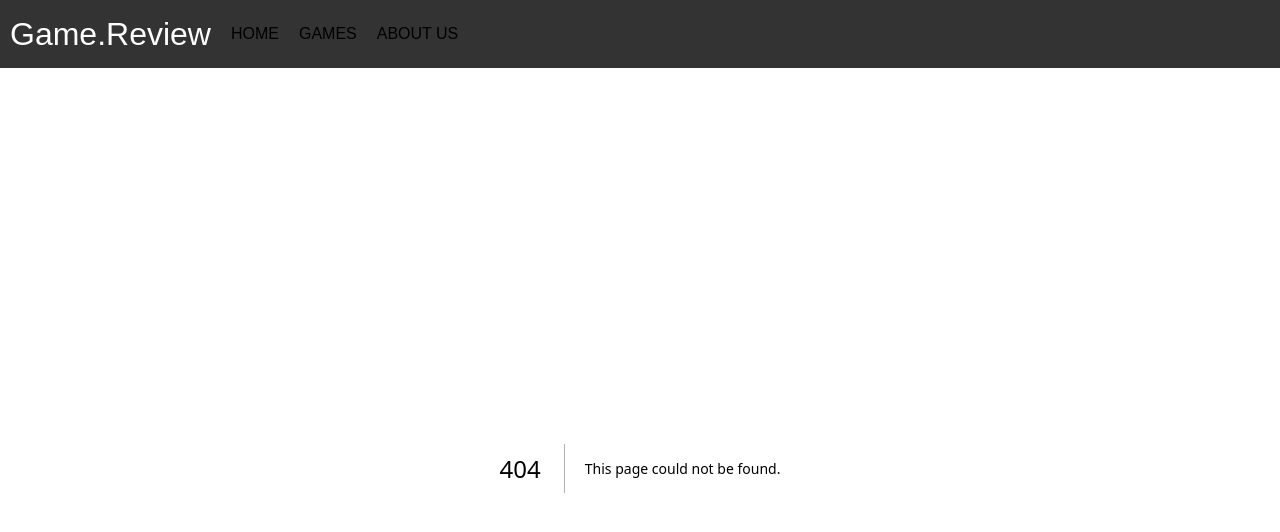
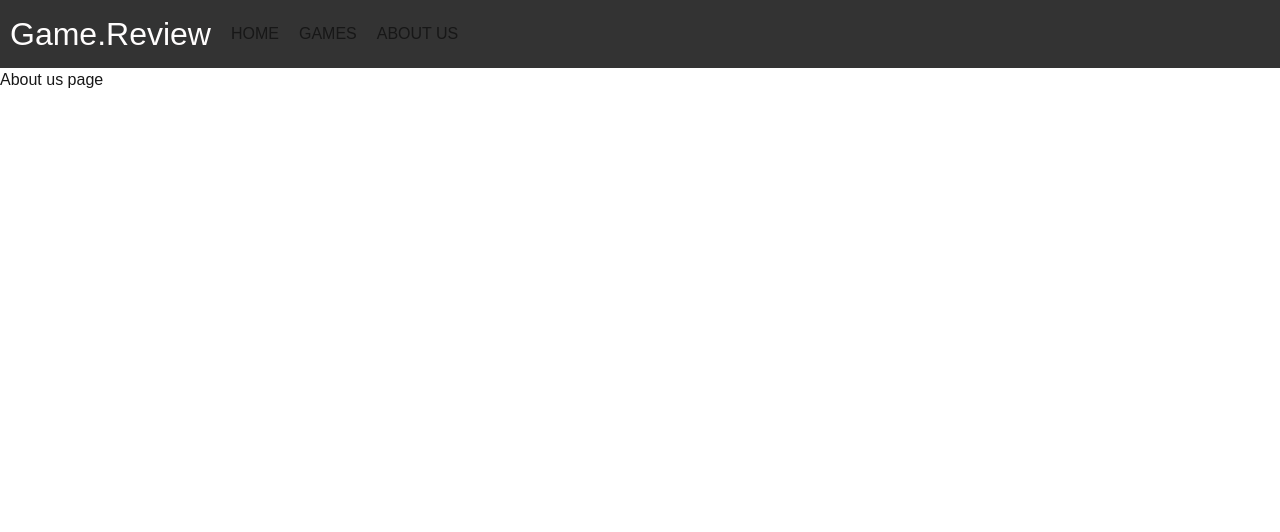
Before and after one commit to kgill61/CP4485-Final_Project, a Next.js app in the folder game_review/: page /about in a window 1280 px wide. Before the commit this address had no page. Shown: the top 532 px of the page. Built offline with nearby package versions, Linux system fonts and the light colour scheme.

Commit message:
Fixed some bugs and added the games and about us pages

```diff
--- /dev/null
+++ b/game_review/app/about/page.js
@@ -0,0 +1,5 @@
+export default function AboutPage() {
+    return (
+    <h1>About us page</h1>
+    )
+}
--- /dev/null
+++ b/game_review/app/games/page.js
@@ -0,0 +1,5 @@
+export default function GamesPage() {
+    return (
+    <h1>Games page</h1>
+    )
+}
--- a/game_review/app/layout.js
+++ b/game_review/app/layout.js
@@ -33,13 +33,15 @@ export default function RootLayout({ children }) {
       lang="en"
       className={`${geistSans.variable} ${geistMono.variable} h-full antialiased`}
     >
+      <body className="min-h-full flex flex-col">
         <nav style={{ display: 'flex', gap: '20px', padding: '10px', backgroundColor: '#333333', alignItems: 'center', }}>
           <h1 style={{ color: '#fffdfd', fontSize: '2rem' }}>Game.Review</h1>
-          <Link href={"/"} style={navBarLink}>HOME</Link>
-          <Link href={"/games"} style={navBarLink}>GAMES</Link>
-          <Link href={"/games"} style={navBarLink}>ABOUT US</Link>
+          <Link href="/" style={navBarLink}>HOME</Link>
+          <Link href="/games" style={navBarLink}>GAMES</Link>
+          <Link href="/about" style={navBarLink}>ABOUT US</Link>
         </nav>
-      <body className="min-h-full flex flex-col">{children}</body>
+        {children}
+      </body>
     </html>
   );
 }
--- a/game_review/app/page.js
+++ b/game_review/app/page.js
@@ -9,7 +9,7 @@ export default function Home() {
   }
 
   return (
-    <body>
+    <div>
       <div>
         {/* this is the section for that carousel I want to add, or at least a header. */}
       </div>
@@ -24,6 +24,6 @@ export default function Home() {
             <p>This is the second portion</p>
         </div>
       </div>
-    </body>
+    </div>
   );
 }
```
